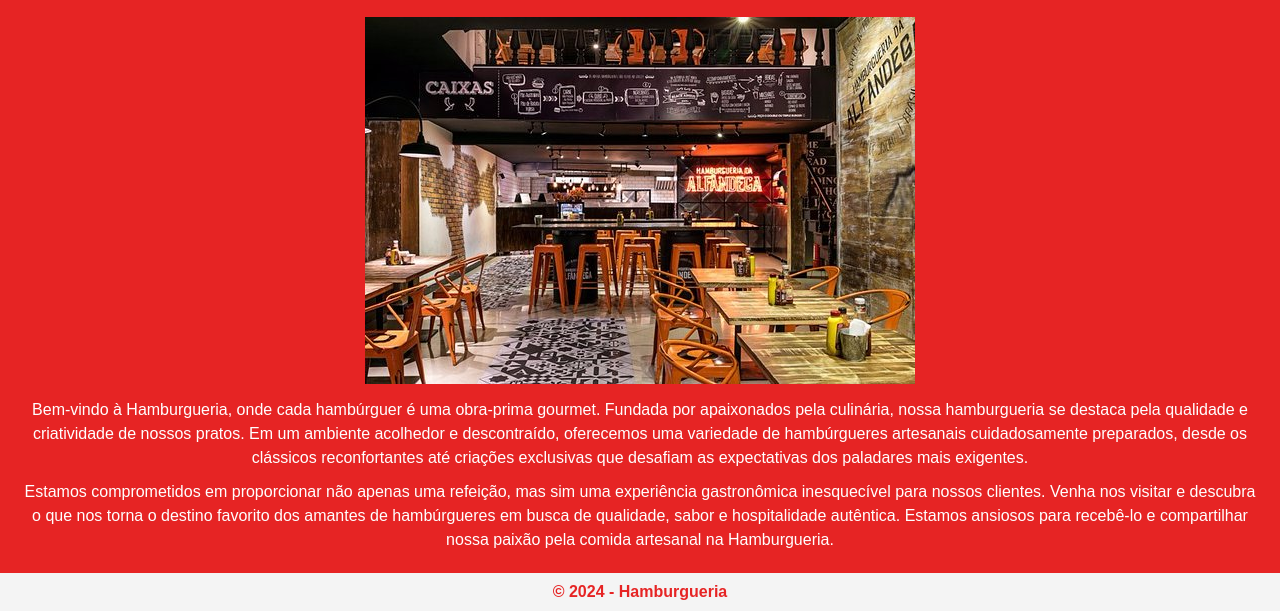
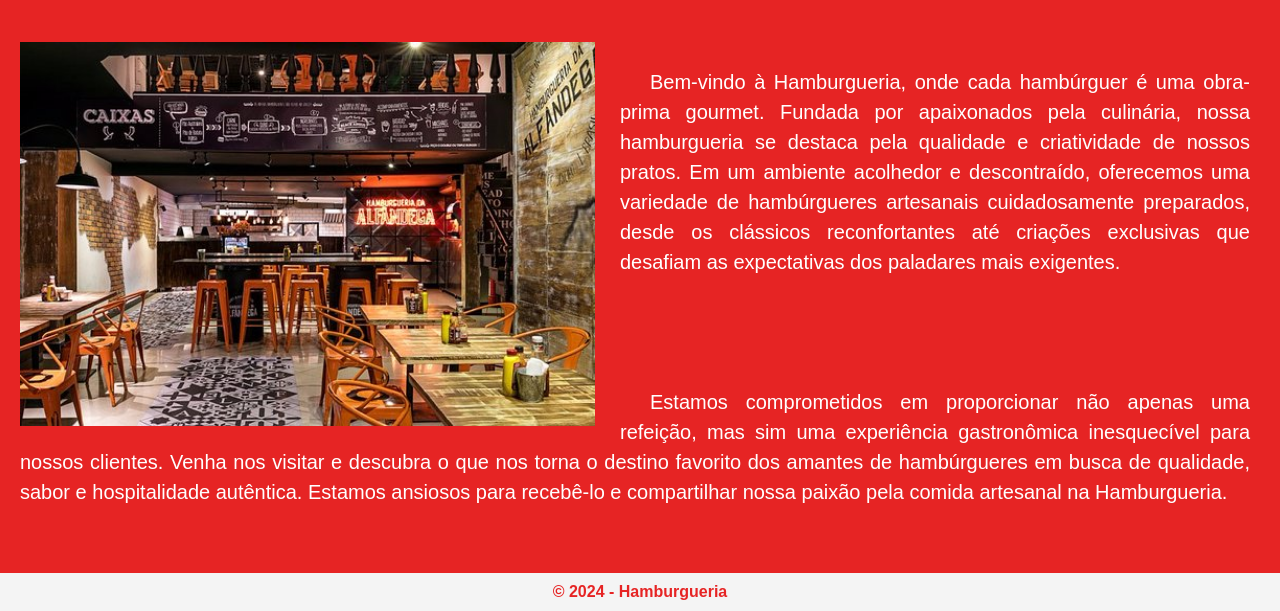
Before and after one commit to marcuswitte/web-hamburgueria, a plain HTML site: page index.html in a window 1280 px wide. Shown: the part 189-800 px from the top of the page. Drawn offline with nearby package versions, Linux system fonts and the light colour scheme.

Commit message:
Update styles.css

```diff
--- a/styles.css
+++ b/styles.css
@@ -57,9 +57,24 @@ nav ul li a {
     color: #e62424;
 }
 
-.banner {
-    width: 100%; /* Definir a largura como 100% */
-    margin: 0; /* Remover margens */
+#sobre {
+    width: 100%;
+}
+
+#sobre p {
+    text-indent: 1.5em;
+    font-size: 20px;
+    text-align: justify;
+    padding-top: 50px;
+    padding-bottom: 50px;
+    padding-right: 10px;
+}
+
+#sobre img {
+    padding-top: 25px;
+    padding-right: 25px;
+    float: left;
+    width: 600px;
 }
 
 section {
```
